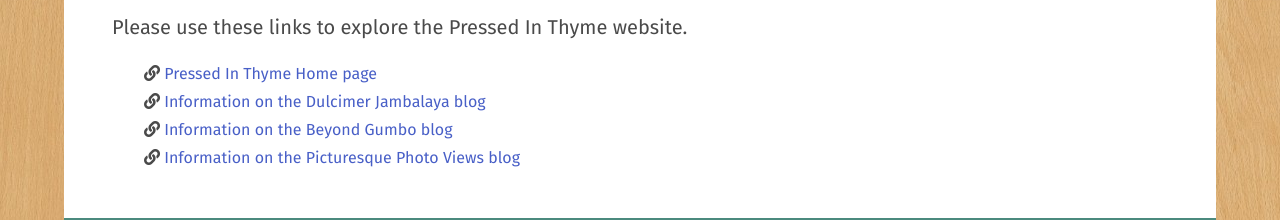
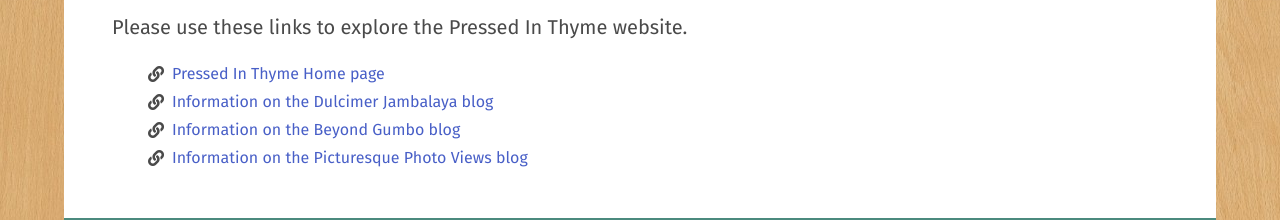
Before and after one commit to lheisey/pressed-in-thyme, a website: page src/pages/info/index.html in a window 1280 px wide. Shown: the part 143-363 px from the top of the page. Drawn offline with nearby package versions, Linux system fonts and the light colour scheme; files that its build step writes are made by us from their sources; files whose address does not match are found by name.

Commit message:
Changed Font Awesome icons to use icon-text wrapper

```diff
--- a/src/partials/defaultpagecontent.html
+++ b/src/partials/defaultpagecontent.html
@@ -18,10 +18,38 @@
     <h2 class="has-text-secondary">Oops, there is not content at this URL.</h2>
     <p class="is-size-5">Please use these links to explore the Pressed In Thyme website.</p>
     <ul class="links-list">
-      <li><i class="fas fa-link" aria-hidden="true"></i> <a href="{{root}}index.html">Pressed In Thyme Home page</a></li>
-      <li><i class="fas fa-link" aria-hidden="true"></i> <a href="{{root}}info/page-dj.html">Information on the Dulcimer Jambalaya blog</a></li>
-      <li><i class="fas fa-link" aria-hidden="true"></i> <a href="{{root}}info/page-bg.html">Information on the Beyond Gumbo blog</a></li>
-      <li><i class="fas fa-link" aria-hidden="true"></i> <a href="{{root}}info/page-ppv.html">Information on the Picturesque Photo Views blog</a></li>
+      <li>
+        <span class="icon-text">
+          <span class="icon">
+            <i class="fas fa-link" aria-hidden="true"></i>
+          </span>
+          <span><a href="{{root}}index.html">Pressed In Thyme Home page</a></span>
+        </span>
+      </li>
+      <li>
+        <span class="icon-text">
+          <span class="icon">
+            <i class="fas fa-link" aria-hidden="true"></i>
+          </span>
+          <span><a href="{{root}}info/page-dj.html">Information on the Dulcimer Jambalaya blog</a></span>
+        </span>
+      </li>
+      <li>
+        <span class="icon-text">
+          <span class="icon">
+            <i class="fas fa-link" aria-hidden="true"></i>
+          </span>
+          <span><a href="{{root}}info/page-bg.html">Information on the Beyond Gumbo blog</a></span>
+        </span>
+      </li>
+      <li>
+        <span class="icon-text">
+          <span class="icon">
+            <i class="fas fa-link" aria-hidden="true"></i>
+          </span>
+          <span><a href="{{root}}info/page-ppv.html">Information on the Picturesque Photo Views blog</a></span>
+        </span>
+      </li>
     </ul>
   </div>
 </section>
```
Also changed, not shown: src/partials/footer.html (+8 -1 lines), README.md.
